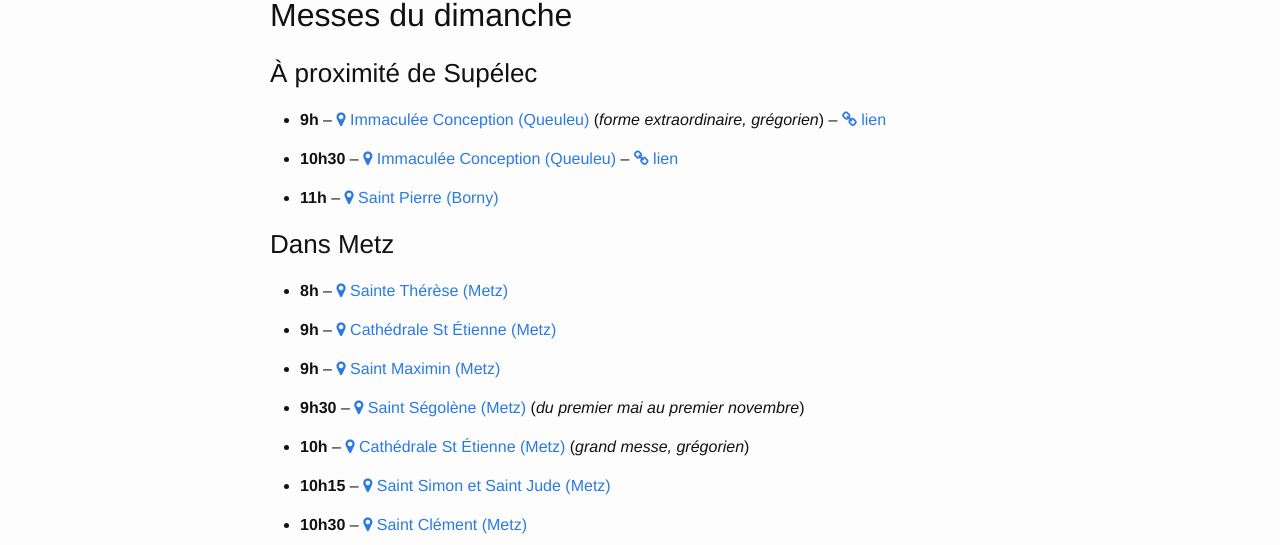
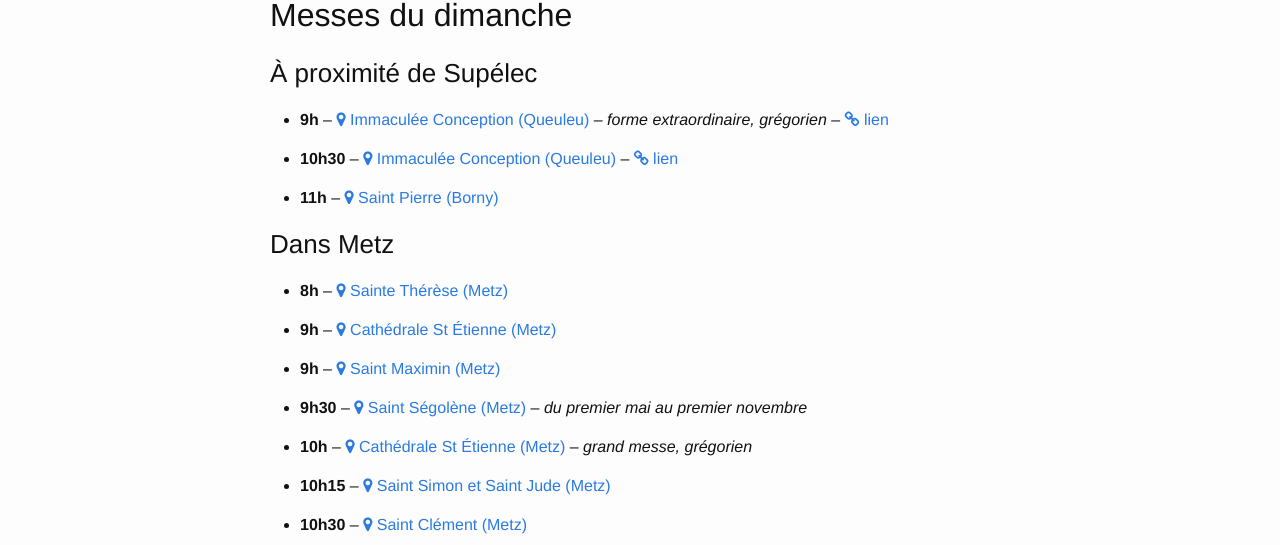
Before and after one commit to cccroix/cccroix.github.io, a Jekyll site: the page built from offices.md, in a window 1280 px wide. Shown: the part 254-799 px from the top of the page. Built offline with Jekyll 4.4.1, drawn with Linux system fonts in a browser that asks for light colours; nearby versions of some CDN libraries.

Commit message:
improves the "remarque" style in layouts

```diff
--- a/_layouts/eglise.html
+++ b/_layouts/eglise.html
@@ -36,7 +36,7 @@
 
 <ul>
 {% for messe in messes %}{% if messe.eglise == page.eglise %}
-    <li><b>{{ messe.horaire }}</b>{% if messe.remarque  %} – (<em>{{ messe.remarque }}</em>){% endif %}{% if messe.site  %} – <a href="{{ messe.site }}"><i class="fa fa-link"></i> lien</a>{% endif %}
+    <li><b>{{ messe.horaire }}</b>{% if messe.remarque  %} – <em>{{ messe.remarque }}</em>{% endif %}{% if messe.site  %} – <a href="{{ messe.site }}"><i class="fa fa-link"></i> lien</a>{% endif %}
 {% endif %}{% endfor %}
     </li>
 </ul>
@@ -49,7 +49,7 @@
 {% for jour in confession.jour %}
 {% if jour == day %}
 {% if confession.eglise == page.eglise %}
-    <li><strong>{{ jour }}</strong> – {% if confession.horairefin  %}de {% endif %}{{confession.horaire}}{% if confession.horairefin  %} à {{ confession.horairefin }}{% endif %}{% if confession.remarque  %} (<em>{{ confession.remarque }}</em>){% endif %}</li>
+    <li><strong>{{ jour }}</strong> – {% if confession.horairefin  %}de {% endif %}{{confession.horaire}}{% if confession.horairefin  %} à {{ confession.horairefin }}{% endif %}{% if confession.remarque  %} − <em>{{ confession.remarque }}</em>{% endif %}</li>
 {% endif %}{% endif %}
 {% endfor %}{% endfor %}{% endfor %}
 </ul>
--- a/offices.md
+++ b/offices.md
@@ -17,7 +17,7 @@
 {% for messe in messes %}
 {% assign eglise = eglises[messe.eglise] %}
 {% if eglise.lieu == "Borny" or eglise.lieu == "Queuleu" %}
-- **{{ messe.horaire }}** – [<i class="fa fa-map-marker"></i> {{ eglise.nom }} ({{ eglise.lieu }})](/eglises/{{ messe.eglise }}.html) {% if messe.remarque  %}(<em>{{ messe.remarque }}</em>) {% endif %}{% if messe.site  %} – <a href="{{ messe.site }}"><i class="fa fa-link"></i> lien</a>{% endif %}
+- **{{ messe.horaire }}** – [<i class="fa fa-map-marker"></i> {{ eglise.nom }} ({{ eglise.lieu }})](/eglises/{{ messe.eglise }}.html) {% if messe.remarque  %} – <em>{{ messe.remarque }}</em>{% endif %}{% if messe.site  %} – <a href="{{ messe.site }}"><i class="fa fa-link"></i> lien</a>{% endif %}
 {% endif %}
 {% endfor %}
 
@@ -26,7 +26,7 @@
 {% for messe in messes %}
 {% assign eglise = eglises[messe.eglise] %}
 {% if eglise.lieu != "Borny" and eglise.lieu != "Queuleu" %}
-- **{{ messe.horaire }}** – [<i class="fa fa-map-marker"></i> {{ eglise.nom }} ({{ eglise.lieu }})](/eglises/{{ messe.eglise }}.html) {% if messe.remarque  %}(<em>{{ messe.remarque }}</em>) {% endif %}{% if messe.site  %} – <a href="{{ messe.site }}"><i class="fa fa-link"></i> lien</a>{% endif %}
+- **{{ messe.horaire }}** – [<i class="fa fa-map-marker"></i> {{ eglise.nom }} ({{ eglise.lieu }})](/eglises/{{ messe.eglise }}.html) {% if messe.remarque  %} – <em>{{ messe.remarque }}</em>{% endif %}{% if messe.site  %} – <a href="{{ messe.site }}"><i class="fa fa-link"></i> lien</a>{% endif %}
 {% endif %}
 {% endfor %}
 
```
